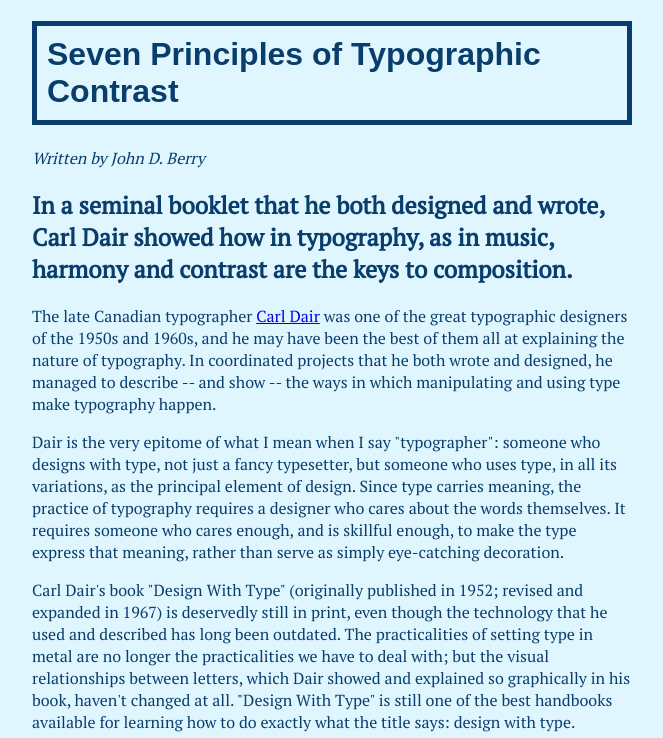
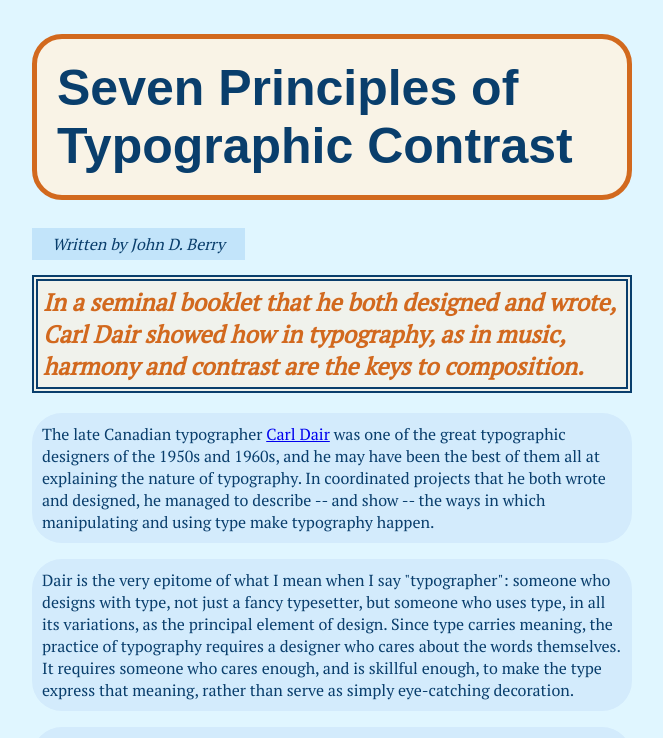
Before and after one commit to sharksausages/seven-principles, a plain HTML site: page index.html in a window 1280 px wide. Shown: the top 738 px of the page, without its empty margins (308-971 px from the left). Drawn offline with Linux system fonts and the light colour scheme.

Commit message:
Add files via upload

```diff
--- a/styles.css
+++ b/styles.css
@@ -3,7 +3,7 @@
 
 body {
     background: rgb(224, 246, 255);
-    color: rgb(9, 62, 108);
+    color: #093e6c;
     margin-left: auto;
     margin-right: auto;
     max-width: 600px;
@@ -14,6 +14,58 @@ body {
 h1 {
     border-style: solid;
     border-width: 5px;
+    border-radius: 30px;
+    padding: 20px;
+    border-color: chocolate;
+    font-family: "Red Hat Text", sans-serif;
+    font-size: 50px;
+    background-color: rgba(255, 243, 225, 0.823);
+}
+
+h2 {
+    border-style: double;
+    border-width: 6px;
+    padding: 5px;
+    border-color: #093e6c;
+    font-style: italic;
+    color: chocolate;
+    background-color: rgba(255, 237, 216, 0.489);
+
+}
+
+a:hover {
+    color: chocolate;
+}
+
+em {
+
+    background-color: #c2e4fa;
+    border-style: hidden;
+    padding: 5px 20px;
+}
+
+h3 {
+
+    color:chocolate
+}
+
+
+
+h4 {
+
+    font-style: oblique;
+    border-style: none none none solid;
+    border-width: 3px;
+    padding: 5px;
+    border-color: chocolate;
+
+}
+
+p {
+
+    background-color: #d3ebfc;
+    border-style: hidden;
     padding: 10px;
-    font-family: "Red Hat Text", sans-serif;
+    border-radius: 30px;
+
 }
```
